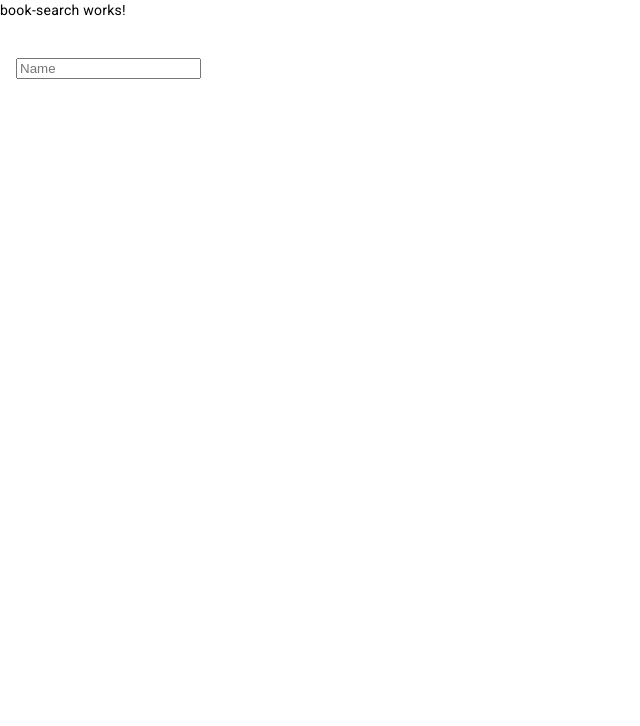
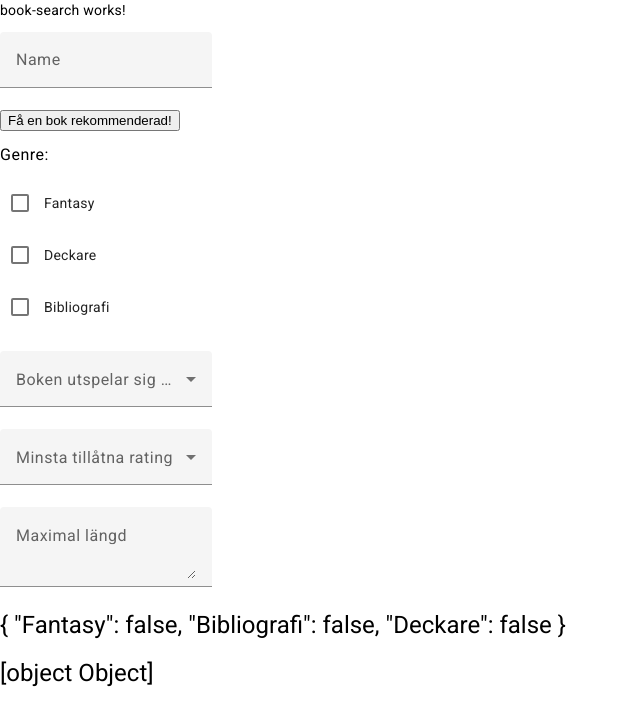
Before and after one commit to SnaffarN/EDAF90-Projekt, an Angular app in the folder my-angular-project/: page /recommend-books in a window 1280 px wide. Before the commit this address led to /. Shown: the top 726 px of the page, without its empty margins (0-640 px from the left). Built offline with nearby package versions, Linux system fonts and the light colour scheme.

Commit message:
la till recommend book

```diff
--- a/my-angular-project/src/app/app-routing.module.ts
+++ b/my-angular-project/src/app/app-routing.module.ts
@@ -1,7 +1,9 @@
 import { NgModule } from '@angular/core';
 import { RouterModule, Routes } from '@angular/router';
-
-const routes: Routes = [];
+import { RecommendBookComponent } from './recommend-book/recommend-book.component';
+const routes: Routes = [
+  {path: 'recommend-books',component: RecommendBookComponent}
+];
 
 @NgModule({
   imports: [RouterModule.forRoot(routes)],
--- a/my-angular-project/src/app/app.component.html
+++ b/my-angular-project/src/app/app.component.html
@@ -1 +1,4 @@
 <app-book-search></app-book-search>
+<button routerLink="/recommend-books">Få en bok rekommenderad!
+</button>
+<router-outlet></router-outlet>
--- /dev/null
+++ b/my-angular-project/src/app/recommend-book/recommend-book.component.css
@@ -0,0 +1,9 @@
+:host {
+    display: flex;
+    flex-direction: column;
+    align-items: flex-start;
+  }
+
+  .example-section {
+    margin: 12px 0;
+  }
--- /dev/null
+++ b/my-angular-project/src/app/recommend-book/recommend-book.component.html
@@ -0,0 +1,43 @@
+
+    <section class="example-section" [formGroup]="genre">
+      <h4>Genre:</h4>
+      <p><mat-checkbox formControlName="Fantasy">Fantasy</mat-checkbox></p>
+      <p><mat-checkbox formControlName="Deckare">Deckare</mat-checkbox></p>
+      <p><mat-checkbox formControlName="Bibliografi">Bibliografi</mat-checkbox></p>
+    </section>
+
+
+    <mat-form-field appearance="fill">
+      <mat-label>Boken utspelar sig under</mat-label>
+      <mat-select [formControl] = "time">
+        <mat-option value="Förhistorisk tid">Förhistorisk tid</mat-option>
+        <mat-option value="Modern tid">Modern tid</mat-option>
+      </mat-select>
+    </mat-form-field>
+
+    <mat-form-field appearance="fill">
+      <mat-label>Minsta tillåtna rating</mat-label>
+      <mat-select [formControl] = "rating">
+        <mat-option value="1">1</mat-option>
+        <mat-option value="2">2</mat-option>
+        <mat-option value="3">3</mat-option>
+        <mat-option value="4">4</mat-option>
+        <mat-option value="5">5</mat-option>
+      </mat-select>
+    </mat-form-field>
+
+
+    <mat-form-field appearance="fill">
+      <mat-label>Maximal längd</mat-label>
+      <textarea matInput [formControl] = "length"></textarea>
+    </mat-form-field>
+
+<div>
+      <h1>{{genre.value | json}}</h1>
+      <h1>{{firstForm.value}}</h1>
+      <h1>{{genre.value}}</h1>
+      <h1>{{time.value}}</h1>
+      <h1>{{rating.value}}</h1>
+      <h1> {{length.value}} </h1>
+
+</div>
--- /dev/null
+++ b/my-angular-project/src/app/recommend-book/recommend-book.component.ts
@@ -0,0 +1,26 @@
+import { Component } from '@angular/core';
+import { FormControl } from '@angular/forms';
+import {FormBuilder} from '@angular/forms';
+@Component({
+  selector: 'app-recommend-book',
+  templateUrl: './recommend-book.component.html',
+  styleUrls: ['./recommend-book.component.css']
+})
+export class RecommendBookComponent {
+
+  genre = this._formBuilder.group({
+    Fantasy: false,
+    Bibliografi: false,
+    Deckare: false,
+  });
+
+
+  firstForm = new FormControl('');
+  time = new FormControl('');
+  rating = new FormControl('');
+  length= new FormControl('');
+
+
+  constructor(private _formBuilder: FormBuilder) {}
+
+}
```
Also changed, not shown: my-angular-project/src/app/app.module.ts (+17 -4 lines), 1 other file (tests, documents, lock files or other folders).
